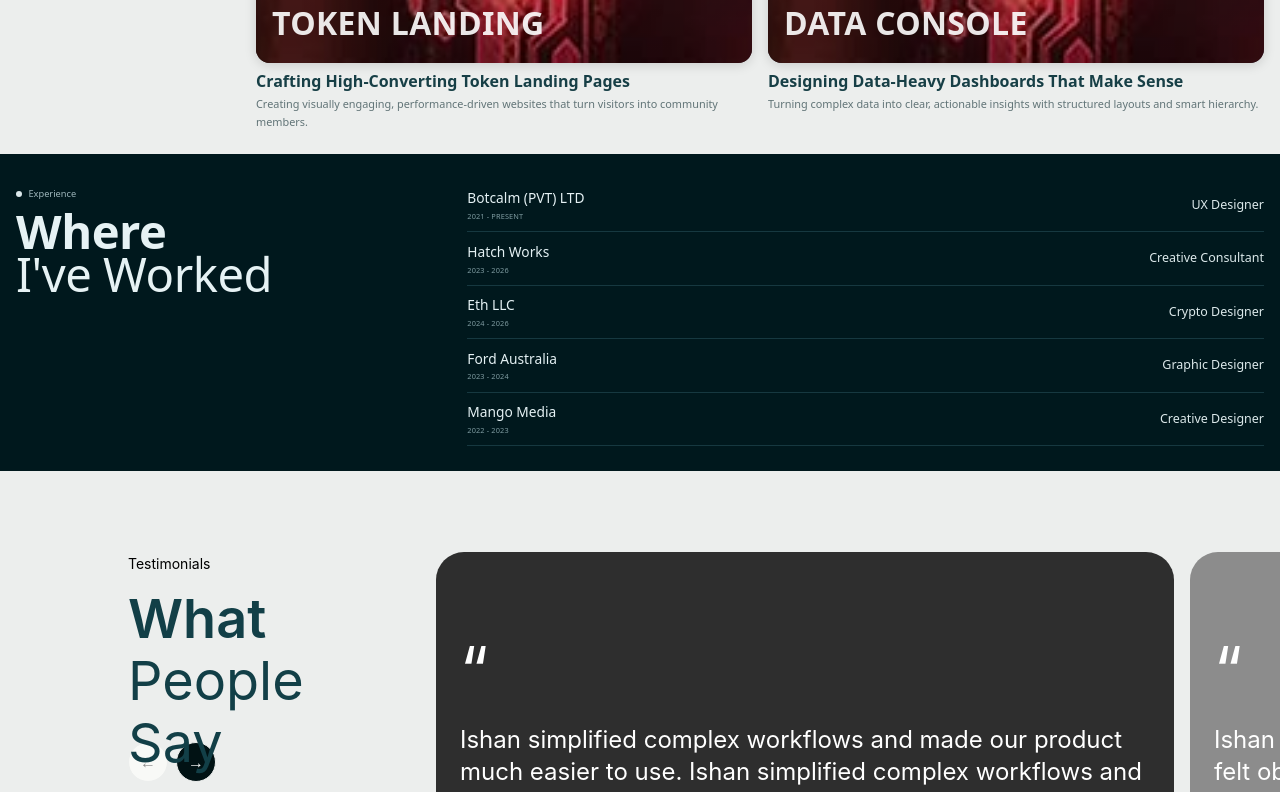
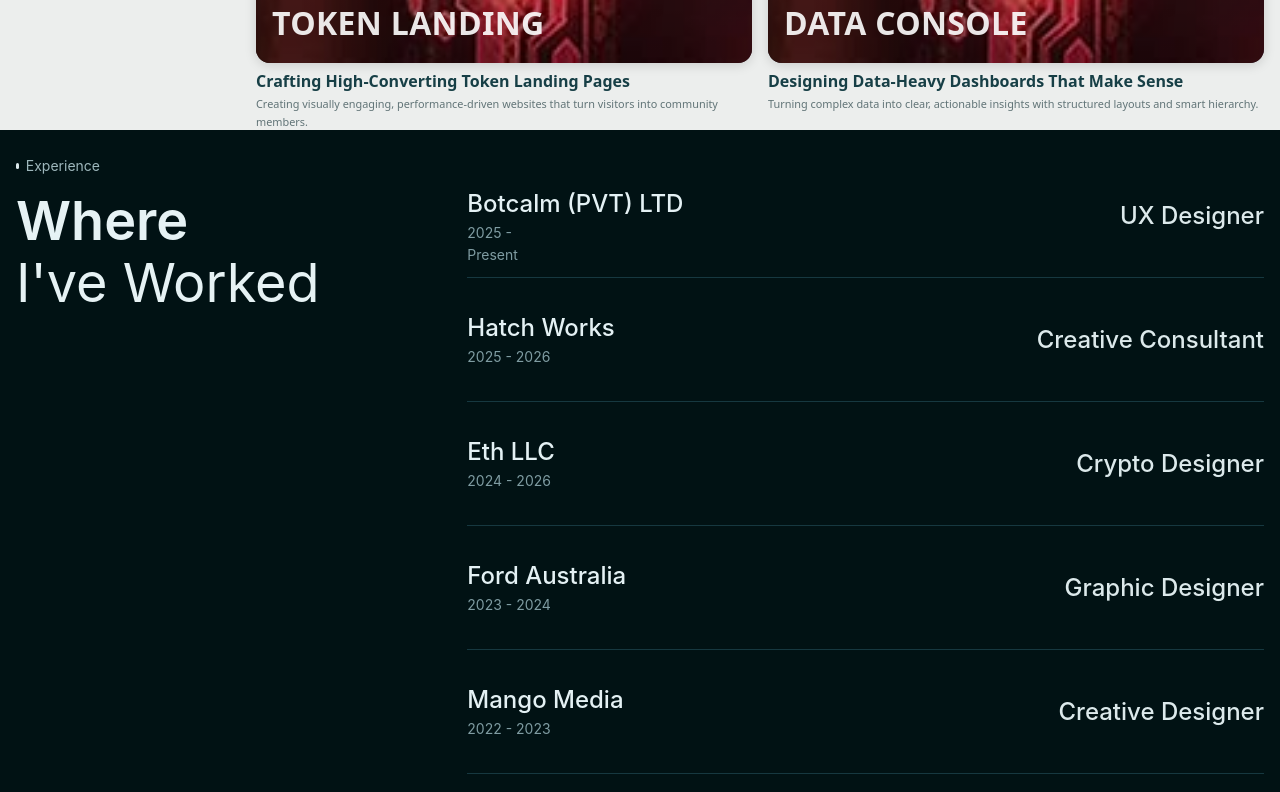
Before and after one commit to kushan00/ishan-portfolio, a Next.js app: page / in a window 1280 px wide. Shown: the part 2700-3492 px from the top of the page. Built offline with nearby package versions, Linux system fonts and the light colour scheme.

Commit message:
Experience updated

```diff
--- a/app/page.tsx
+++ b/app/page.tsx
@@ -23,8 +23,8 @@ export default function Home() {
   ];
 
   const experiences = [
-    { year: "2021 - present", role: "UX Designer", company: "Botcalm (PVT) LTD" },
-    { year: "2023 - 2026", role: "Creative Consultant", company: "Hatch Works" },
+    { year: "2025 - Present", role: "UX Designer", company: "Botcalm (PVT) LTD" },
+    { year: "2025 - 2026", role: "Creative Consultant", company: "Hatch Works" },
     { year: "2024 - 2026", role: "Crypto Designer", company: "Eth LLC" },
     { year: "2023 - 2024", role: "Graphic Designer", company: "Ford Australia" },
     { year: "2022 - 2023", role: "Creative Designer", company: "Mango Media" },
@@ -162,28 +162,33 @@ export default function Home() {
         </div>
       </section>
 
-      <section className="mt-6 w-full bg-[#00181d] py-[1.55rem]" aria-label="Where I have worked">
-        <div className={`${shell} grid gap-8 md:grid-cols-[1fr_1.9fr]`}>
-          <div>
-            <p className="m-0 inline-flex items-center gap-[0.4rem] text-[0.58rem] text-[#9eb7bc]">
+      <section className="mx-auto h-[732px] w-full max-w-[1920px] bg-[#011214] opacity-100 rotate-0" aria-label="Where I have worked">
+        <div className={`${shell} grid h-full content-start gap-8 pt-[24px] md:grid-cols-[1fr_1.9fr] md:items-start`}>
+          <div className="flex h-[160px] w-[364px] flex-col gap-[12px]">
+            <p className="m-0 inline-flex h-[24px] w-[84px] items-center gap-[0.4rem] text-[14px] font-normal leading-[24px] text-[#9eb7bc]" style={{ fontFamily: "Inter, sans-serif" }}>
               <span className="h-[6px] w-[6px] rounded-full bg-[#dbe8eb]" aria-hidden="true" />
               Experience
             </p>
-            <h3 className="mt-[0.45rem] text-[2.95rem] leading-[0.9] tracking-[-0.01em] text-[#e6f2f4]">
-              <strong>Where</strong>
-              <br />
-              I&apos;ve Worked
+            <h3 className="m-0 h-[124px] w-[364px] text-[#e6f2f4] opacity-100 rotate-0" style={{ fontFamily: "Inter, sans-serif" }}>
+              <strong className="block text-[54px] font-semibold leading-[62px] tracking-[0%]">Where</strong>
+              <span className="block text-[54px] font-normal leading-[62px] tracking-[0%]">I&apos;ve Worked</span>
             </h3>
           </div>
 
-          <div>
+          <div className="w-full max-w-[847px]">
             {experiences.map((item) => (
-              <article key={item.company + item.year} className="flex flex-col gap-1 border-b border-[#163840] py-[0.58rem] sm:flex-row sm:items-center sm:justify-between">
+              <article key={item.company + item.year} className="flex h-[124px] items-center justify-between border-b border-[#163840] border-b-[1px] py-[30px]">
                 <div>
-                  <p className="m-0 text-[0.86rem] font-medium text-[#e4f1f4]">{item.company}</p>
-                  <p className="mt-[0.14rem] text-[0.46rem] uppercase tracking-[0.02em] text-[#7f9ca2]">{item.year}</p>
+                  <p className="m-0 text-[24px] font-medium leading-[32px] text-[#e4f1f4]" style={{ fontFamily: "Inter, sans-serif" }}>
+                    {item.company}
+                  </p>
+                  <p className="m-0 mt-[0.14rem] h-[22px] w-[84px] text-[14px] font-normal leading-[22px] tracking-[0%] text-[#7f9ca2]" style={{ fontFamily: "Inter, sans-serif" }}>
+                    {item.year}
+                  </p>
                 </div>
-                <p className="m-0 text-[0.78rem] text-[#dce9eb] sm:text-right">{item.role}</p>
+                <p className="m-0 text-[24px] font-medium leading-[32px] text-[#dce9eb]" style={{ fontFamily: "Inter, sans-serif" }}>
+                  {item.role}
+                </p>
               </article>
             ))}
           </div>
```
